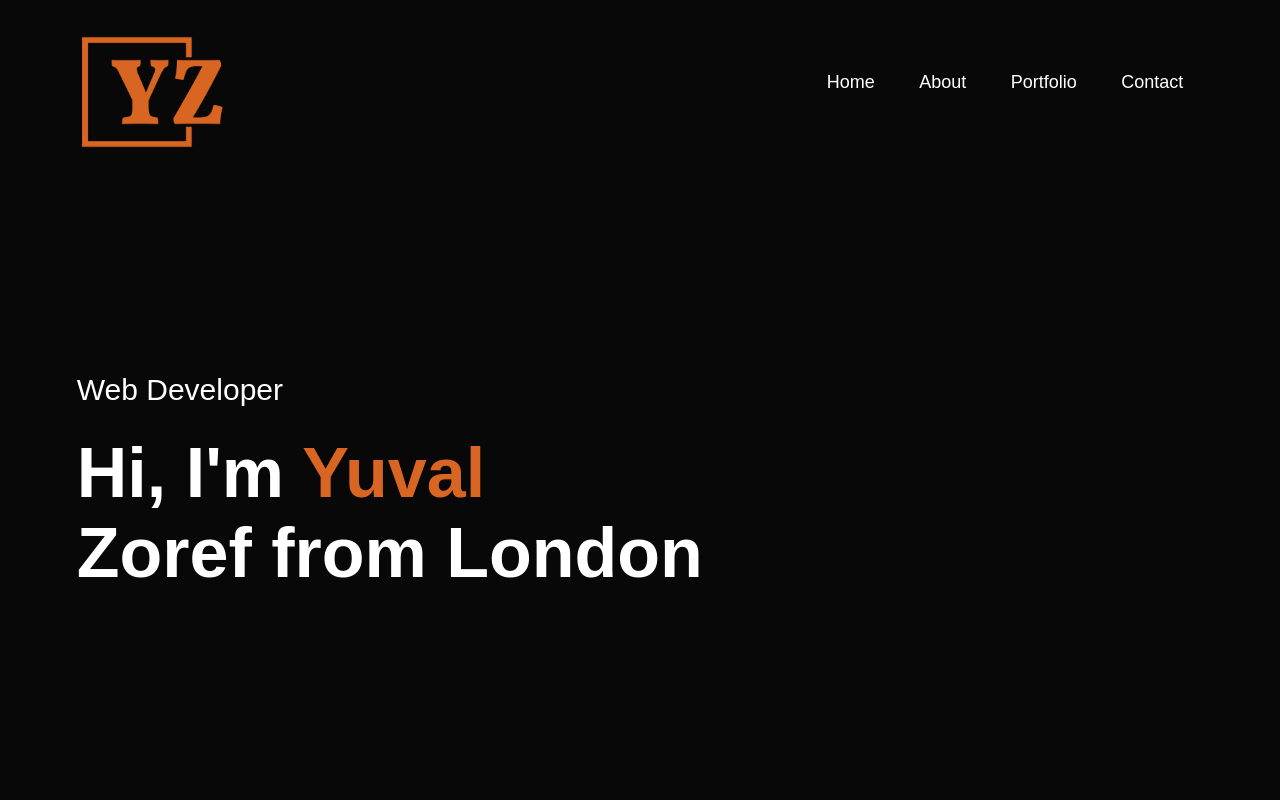
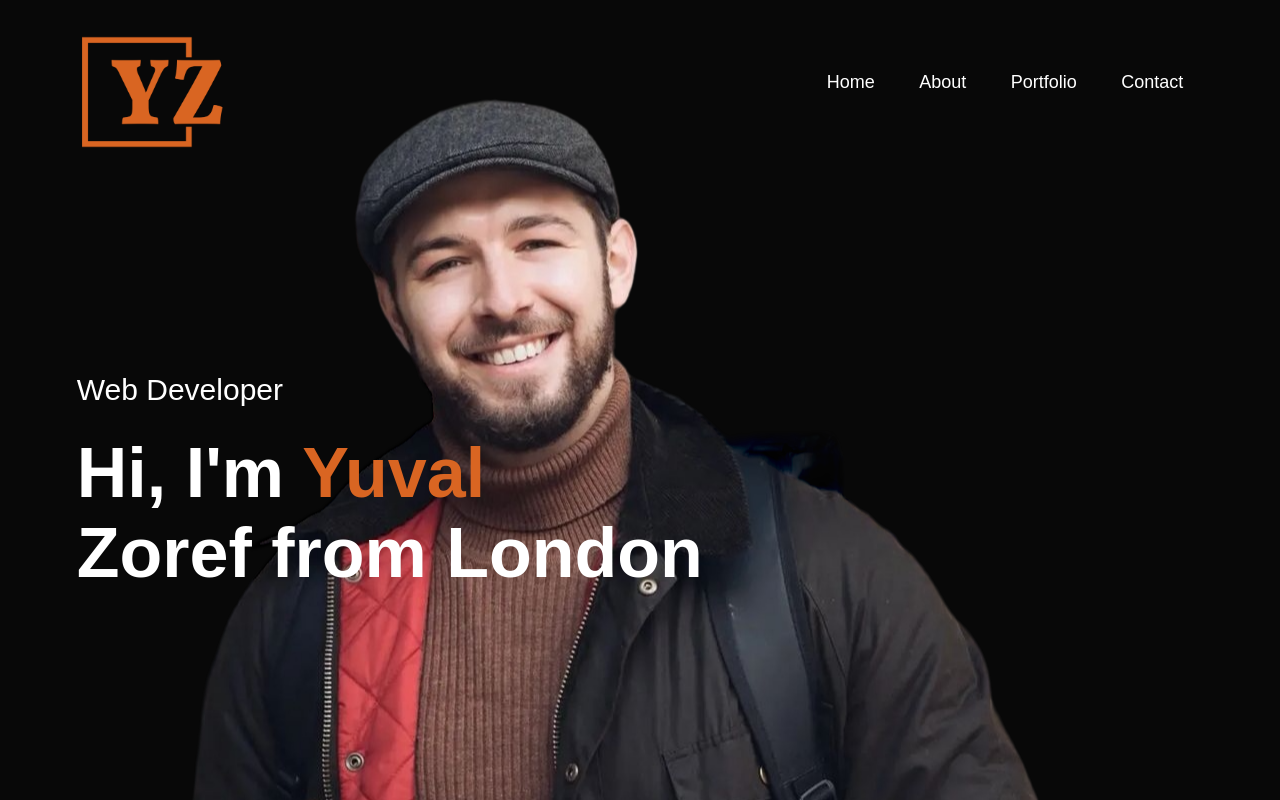
Before and after one commit to YuvalZoref/YuvalPortfolio, a website built with webpack: page public/index.html in a window 1280 px wide. Built offline with nearby package versions, Linux system fonts and the light colour scheme.

Commit message:
final picture added to header

```diff
--- a/public/style.css
+++ b/public/style.css
@@ -15,9 +15,10 @@ body {
 #header{
   width: 100%;
   height: 100vh;
-  /* background-image: url(images/yuval1.jpg);
-  background-size: cover;
-  background-position: center; */
+  background-image: url(images/yuval3.png);
+  background-size: auto;
+  background-position: center;
+  background-repeat: no-repeat;
 }
 .container{
   padding: 16px 6%;
```
Also changed, not shown: public/images/yuval1.jpg (deleted), public/images/yuval3.png (added).
